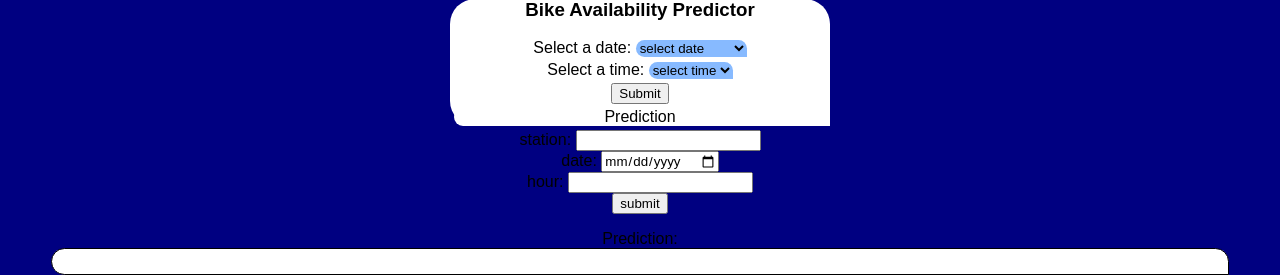
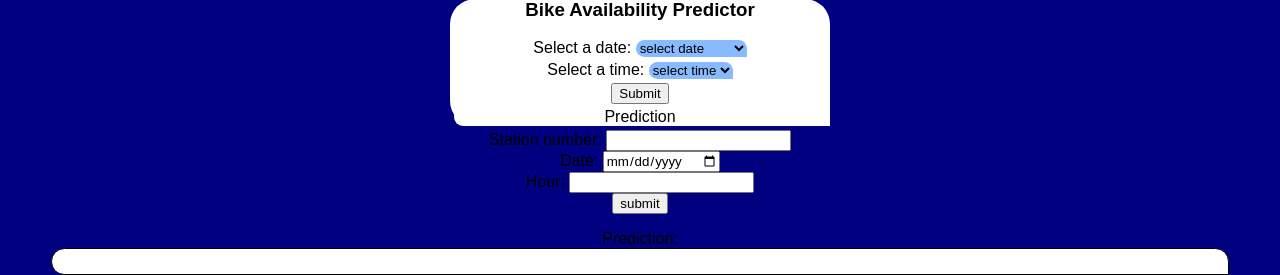
Before and after one commit to EoinOhAnnagain/Dublin-Bikes-Web-Application, a Flask app: page /map in a window 1280 px wide. Shown: the part 1275-1550 px from the top of the page. Run offline with Flask 2, Linux system fonts and the light colour scheme; data that the repository does not hold is empty; some libraries are stand-ins or nearby versions.

Commit message:
updated prediction version

```diff
--- a/flaskapp/app.py
+++ b/flaskapp/app.py
@@ -104,7 +104,7 @@ def prediction():
         df = pd.read_sql_query(sql, engine)
         bike_stands = df["bike_stands"][0]
 
-        #returning the result and populating page
+        #returning the result and populating page with result
         return render_template("map.html", data = f"Bikes available: {int(result * bike_stands)} \n Stands available = {bike_stands- (int(result * bike_stands))}")
 
 
--- a/flaskapp/templates/map.html
+++ b/flaskapp/templates/map.html
@@ -60,11 +60,11 @@ Stations Map
 
 <form method=post action="{{url_for('prediction')}}">
 
-    station: <input type="number" id="number" name="a"><br>
+    Station number: <input type="number" id="number" name="a"><br>
 
-    date: <input type="date" id="date"  name="b"><br>
+    Date: <input type="date" id="date"  name="b"><br>
 
-    hour: <input type="number" name="c"><br>
+    Hour: <input type="number" name="c"><br>
 
     <input type=submit value="submit">
 
```
